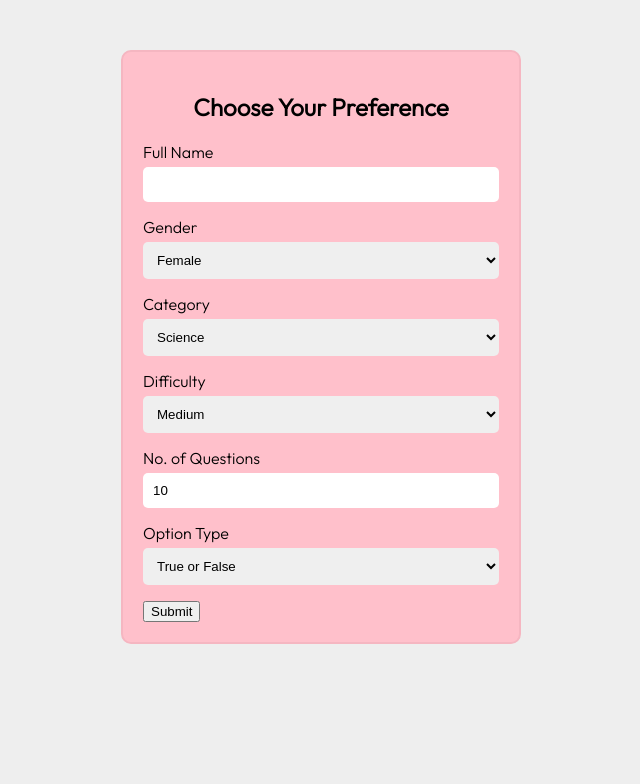
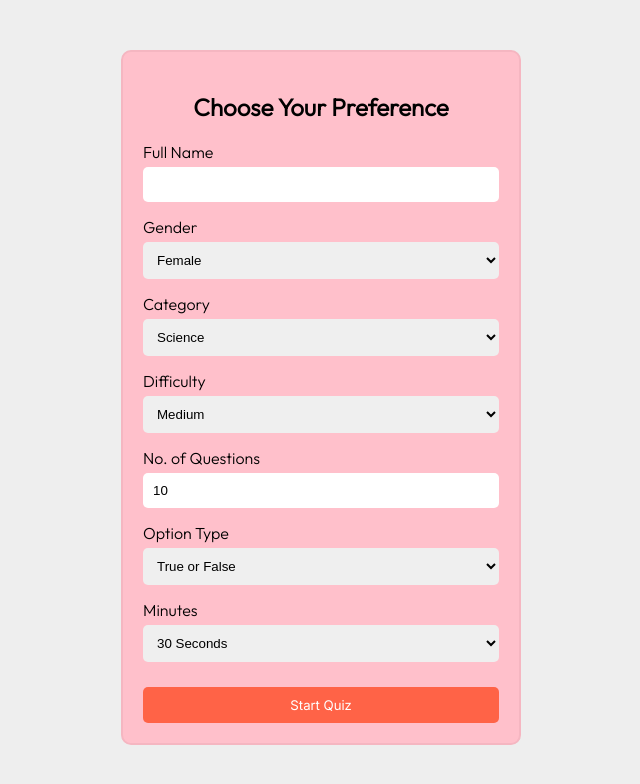
Before and after one commit to Habeebamoo/flashquiz, a React (Vite) app: page /quiz-form in a window 1280 px wide. Shown: the top 784 px of the page, without its empty margins (319-959 px from the left). Built offline with nearby package versions, Linux system fonts and the light colour scheme.

Commit message:
designed the quiz box

```diff
--- a/src/App.jsx
+++ b/src/App.jsx
@@ -7,6 +7,7 @@ import {
 
 import HomePage from "./pages/HomePage";
 import QuizForm from "./pages/QuizForm";
+import QuizPage from "./pages/QuizPage";
 import NotFound from "./pages/NotFound";
 
 export default function App() {
@@ -16,6 +17,7 @@ export default function App() {
       <>
         <Route path="/" element={<HomePage />} />
         <Route path="/quiz-form" element={<QuizForm />} />
+        <Route path="/quiz-page" element={<QuizPage />} />
         <Route path="*" element={<NotFound />} />
       </>
     )
--- /dev/null
+++ b/src/components/QuizBox.jsx
@@ -0,0 +1,28 @@
+import { FaArrowRight } from "react-icons/fa"
+
+export default function QuizBox(props) {
+  const step = props.quizIndex + 1;
+
+  const styles = {
+    button: {
+      marginRight: "5px"
+    }
+  }
+
+  return (
+    <div className="quiz-box">
+      <p className="question">Who is Macron</p>
+      <div className="options">
+        <button>me</button>
+        <button>you</button>
+      </div>
+      <div className="footer">
+        <p>Question {step} of 10</p>
+        <button onClick={props.nextQuestion}>
+          <span style={styles.button}>Next</span>
+          <FaArrowRight color="white" />
+        </button>
+      </div>
+    </div>
+  )
+}
--- a/src/index.css
+++ b/src/index.css
@@ -87,7 +87,7 @@ nav h2 {
   margin: 15px 0;
 }
 
-.hero button, .about-card button {
+.hero button, .about-card button, form button, .quiz-box .footer button {
   background-color: tomato;
   border: none;
   border-radius: 5px;
@@ -98,7 +98,7 @@ nav h2 {
   cursor: pointer;
 }
 
-.hero button:hover, .about-card button:hover {
+.hero button:hover, .about-card button:hover, form button:hover, .quiz-box .footer button:hover {
   background-color: rgb(201, 59, 34);
 }
 
@@ -150,7 +150,7 @@ main.home-page h2 {
   padding: 0;
 }
 
-.image-holder .image, .about-card button {
+.image-holder .image, .about-card button, .quiz-page, .proceed-btn {
   display: flex;
   justify-content: center;
   align-items: center;
@@ -208,6 +208,56 @@ form input, select {
   width: 100%;
 }
 
+form button {
+  width: 100%;
+  margin-top: 10px;
+}
+
+.quiz-page {
+  height: 100vh;
+}
+
+.quiz-container {
+  background-color: pink;
+  width: 400px;
+  margin: 0 auto;
+  padding: 20px;
+  border-radius: 10px;
+  border: 2px solid rgb(245, 182, 193);
+}
+
+.stopwatch {
+  display: flex;
+  justify-content: end;
+  align-items: center;
+}
+
+.stopwatch h3 {
+  margin-left: 5px;
+  font-family: 'Outfit Small';
+}
+
+.quiz-box .question {
+  font-family: 'Inter';
+  font-size: 1.2em;
+}
+
+.quiz-box .footer {
+  display: flex;
+  justify-content: space-between;
+  align-items: center;
+  width: 90%;
+  margin: 30px auto 0;
+  font-family: 'Roboto Condensed';
+}
+
+.quiz-box .footer button {
+  width: 80px;
+  display: flex;
+  justify-content: center;
+  align-items: center;
+}
+
 @media (max-width: 600px) {
   .hero {
     margin-top: 0px;
--- a/src/pages/QuizForm.jsx
+++ b/src/pages/QuizForm.jsx
@@ -1,4 +1,5 @@
 import { useState, useContext } from "react"
+import { useNavigate } from "react-router-dom";
 import { ACTIONS, UserContext } from "../context/UserContext";
 
 export default function QuizForm() {
@@ -9,15 +10,23 @@ export default function QuizForm() {
     category: "Science",
     difficulty: "Medium",
     questionNumber: "10",
-    optionFormat: "trueOrFalse"
+    optionFormat: "trueOrFalse",
+    minutes: "0.5",
   });
+
+  const navigate = useNavigate();
 
   const submitForm = (e) => {
     e.preventDefault();
+    const confirm = window.confirm("Are you ready to begin");
+    if(!confirm) return;
+
     dispatch({
       type: ACTIONS.SAVE_CREDENTIALS,
       payload: form
     })
+
+    navigate("/quiz-page")
   }
 
   return (
@@ -31,6 +40,7 @@ export default function QuizForm() {
             onChange={(e) => {
               setForm(prev => ({...prev, username: e.target.value}))
             }}
+            required
           />
         </div>
         <div className="label-container">
@@ -41,6 +51,7 @@ export default function QuizForm() {
             onChange={(e) => {
               setForm(prev => ({...prev, gender: e.target.value}))
             }}
+            required
           >
             <option value="Female">Female</option>
             <option value="Male">Male</option>
@@ -103,7 +114,23 @@ export default function QuizForm() {
             <option value="trueOrFalse">True or False</option>
           </select>
         </div>
-        <button>Submit</button>
+        <div className="label-container">
+          <label htmlFor="minutes">Minutes</label>
+          <select
+            id="minutes"
+            value={form.minutes}
+            onChange={(e) => {
+              setForm(prev => ({...prev, minutes: e.target.value}))
+            }}
+          >
+            <option value="0.5">30 Seconds</option>
+            <option value="1">60 Seconds</option>
+            <option value="2">2 Minutes</option>
+            <option value="5">5 Minutes</option>
+            <option value="10">10 Minutes</option>
+          </select>
+        </div>
+        <button>Start Quiz</button>
       </form>
     </main>
   )
--- /dev/null
+++ b/src/pages/QuizPage.jsx
@@ -0,0 +1,59 @@
+import { useState, useEffect } from "react";
+import { useNavigate } from "react-router-dom";
+import { BiSolidStopwatch } from "react-icons/bi";
+import QuizBox from "../components/QuizBox";
+
+export default function QuizPage() {
+  const [formData, setFormData] = useState(() => JSON.parse(localStorage.getItem('user-cred')))
+  const [time, setTime] = useState(formData.minutes * 60);
+  const [quizIndex, setQuizIndex] = useState(0);
+
+  const navigate = useNavigate();
+
+  useEffect(() => {
+    if(time <= 0) {
+      onFinish();
+      return
+    };
+
+    const interval = setInterval(() => {
+      setTime(prev => {
+        if(prev <= 1) {
+          clearInterval(interval);
+          onFinish();
+          return 0;
+        }
+
+        return prev - 1
+      })
+    }, 1000)
+
+    return () => clearInterval(interval);
+  }, [time])
+
+  const minutes = Math.floor(time / 60);
+  const seconds = time % 60;
+
+  const formatedMins = minutes > 9 ? minutes : `0${minutes}`;
+  const formatedSecs = seconds > 9 ? seconds : `0${seconds}`;
+
+  function onFinish() {
+
+  }
+
+  const handleNext = () => {
+    setQuizIndex(prev => prev + 1)
+  }
+
+  return (
+    <main className="quiz-page">
+      <div className="quiz-container">
+        <div className="stopwatch">
+          <BiSolidStopwatch size={25} color="tomato" />
+          <h3>{formatedMins}:{formatedSecs}</h3>
+        </div>
+        <QuizBox quizIndex={quizIndex} nextQuestion={handleNext} />
+      </div>
+    </main>
+  )
+}
```
